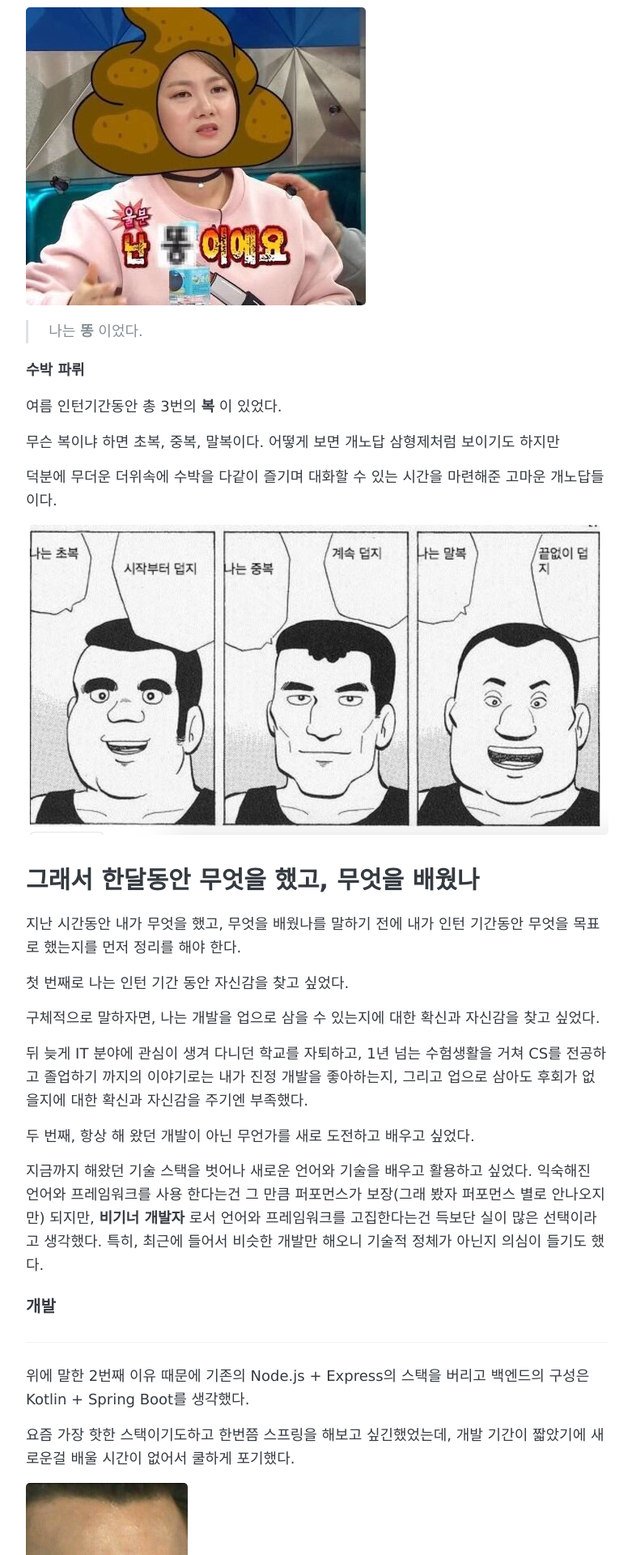
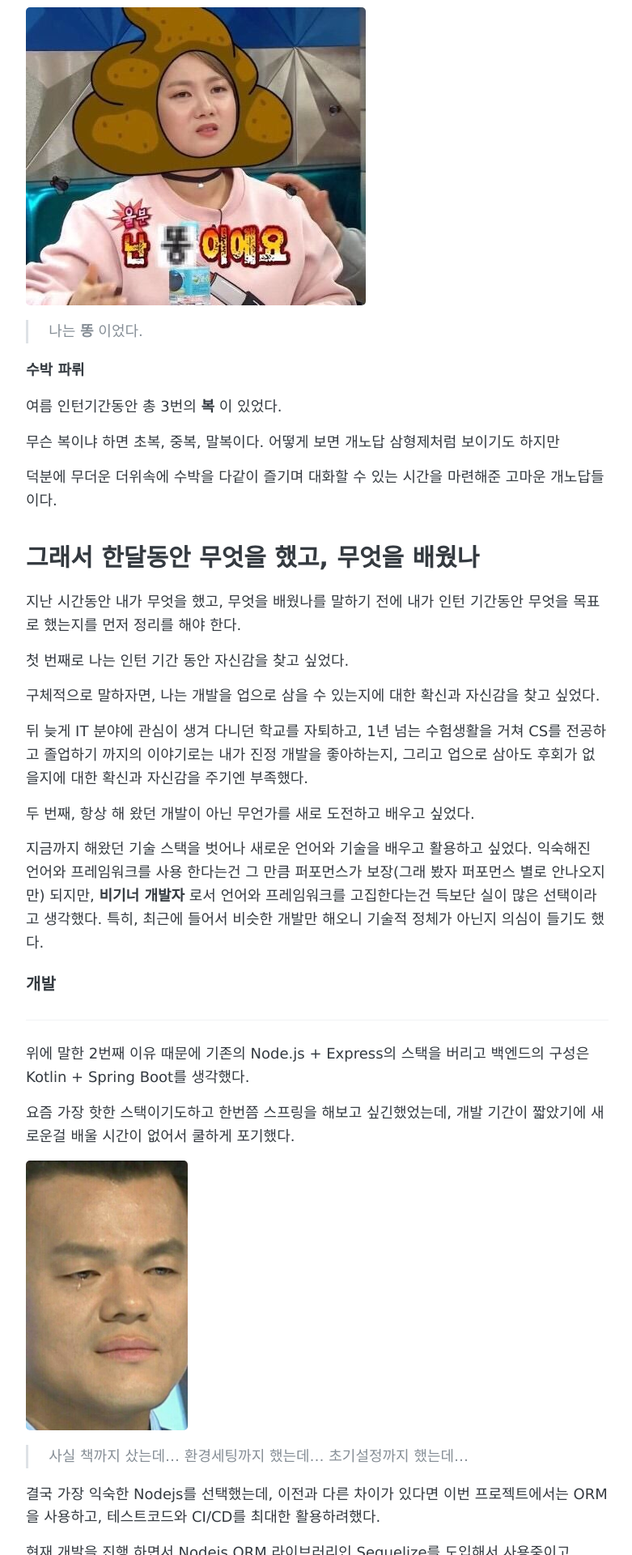
Before and after one commit to ManHyuk/ManHyuk.github.io, a Jekyll site: the page built from _posts/2018-08-05-hpcnt.md, in a window 1280 px wide. Shown: the part 4480-6400 px from the top of the page at 81% size, without its empty margins (248-1029 px from the left). Built offline with Jekyll 4.4.1, drawn with Linux system fonts in a browser that asks for light colours; comment, search, counter and statistics services are not loaded.

Commit message:
Update 2018-08-05-hpcnt.md

```diff
--- a/_posts/2018-08-05-hpcnt.md
+++ b/_posts/2018-08-05-hpcnt.md
@@ -131,8 +131,6 @@ HyperX의 또 다른 특징으로는 클라이언트 개발자와 백엔드 개
 
 덕분에 무더운 더위속에 수박을 다같이 즐기며 대화할 수 있는 시간을 마련해준 고마운 개노답들이다.
 
-![bok](/images/hpcnt/bok.png)
-
 
 
 # 그래서 한달동안 무엇을 했고, 무엇을 배웠나
```
